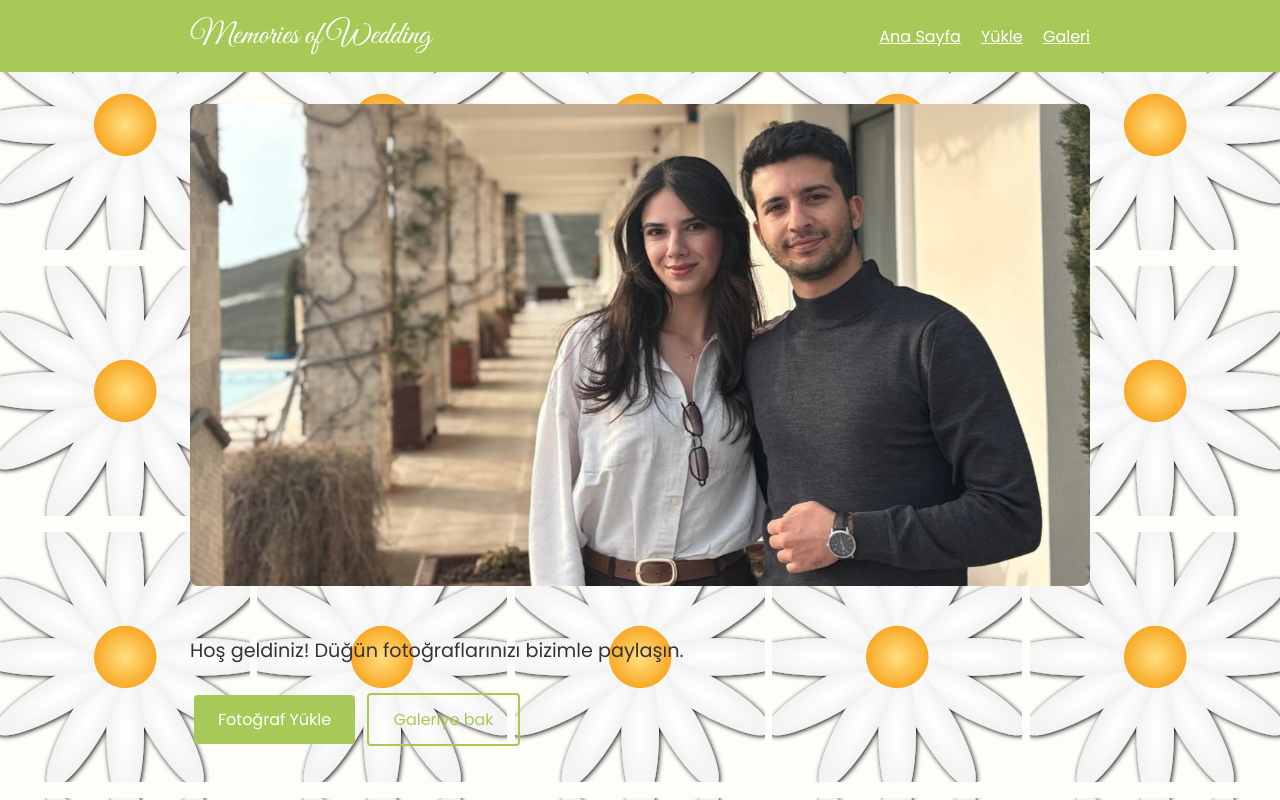
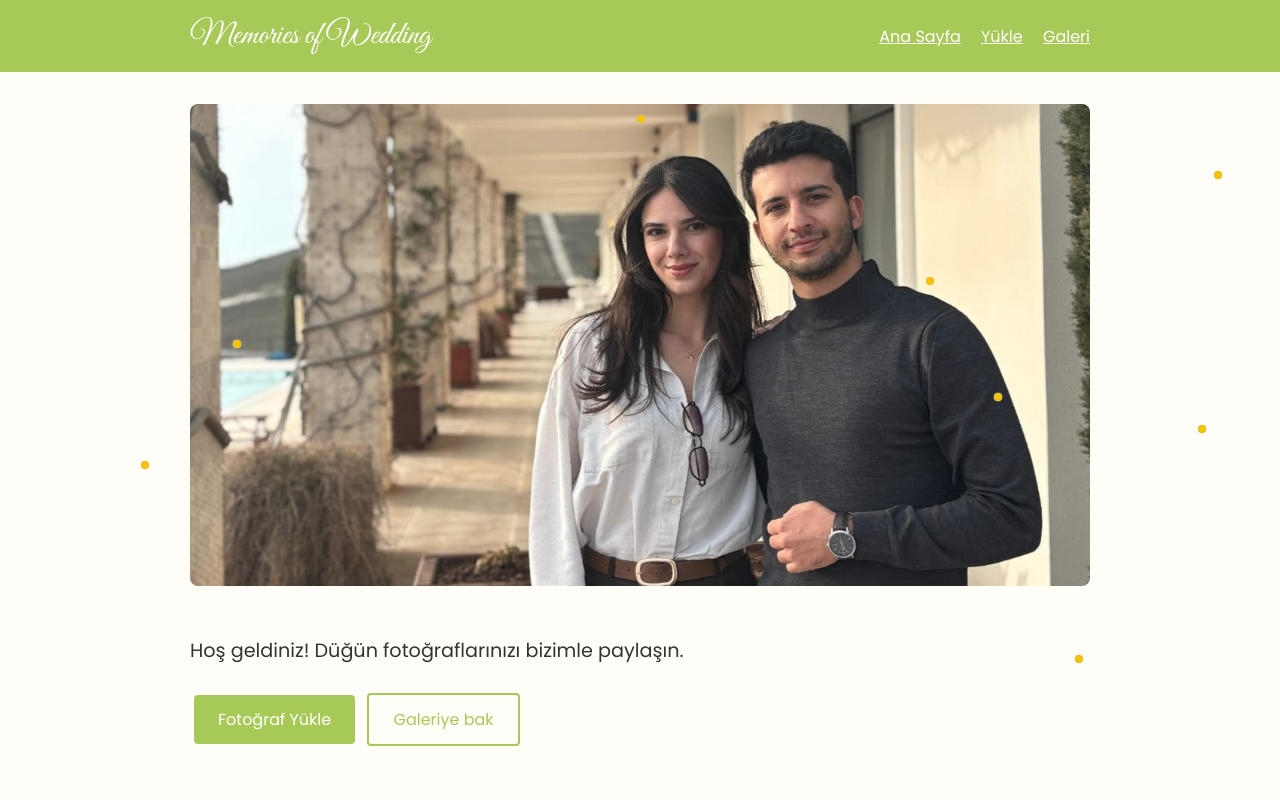
Before and after one commit to alibekirozer/Memoriesofwedding, a Flask app: page / in a window 1280 px wide. Run offline with Flask 3, Linux system fonts and the light colour scheme.

Commit message:
Add minimal floating daisy background

```diff
--- /dev/null
+++ b/static/daisies.js
@@ -0,0 +1,21 @@
+// Generate a few small floating daisies for a subtle background
+const count = 8; // fewer daisies for a minimal look
+for (let i = 0; i < count; i++) {
+  const daisy = document.createElement('div');
+  daisy.className = 'daisy';
+  daisy.style.left = Math.random() * 100 + '%';
+  daisy.style.top = Math.random() * 100 + '%';
+  daisy.style.animationDelay = `${Math.random() * -8}s`;
+
+  for (let j = 0; j < 8; j++) {
+    const petal = document.createElement('span');
+    petal.className = 'petal';
+    daisy.appendChild(petal);
+  }
+
+  const center = document.createElement('span');
+  center.className = 'center';
+  daisy.appendChild(center);
+
+  document.body.appendChild(daisy);
+}
--- a/static/styles.css
+++ b/static/styles.css
@@ -8,9 +8,6 @@
 body {
   font-family: 'Poppins', sans-serif;
   background-color: var(--secondary-color);
-  background-image: url('daisy.svg');
-  background-size: 250px 250px;
-  background-repeat: space; /* Daha aralıklı papatyalar */
   margin: 0;
   color: var(--text-color);
 }
@@ -113,3 +110,47 @@ nav a:hover {
   border-radius: 8px;
   object-fit: cover;
 }
+
+/* Minimal floating daisies */
+.daisy {
+  position: absolute;
+  width: 8px;
+  height: 8px;
+  transform-style: preserve-3d;
+  animation: float 10s ease-in-out infinite;
+}
+
+.daisy .center {
+  position: absolute;
+  width: 100%;
+  height: 100%;
+  background: #f7c600;
+  border-radius: 50%;
+  box-shadow: 0 0 2px rgba(0,0,0,0.2) inset;
+}
+
+.daisy .petal {
+  position: absolute;
+  width: 100%;
+  height: 40%;
+  top: 50%;
+  left: 0;
+  background: #fff;
+  border-radius: 50% 50% 0 0;
+  transform-origin: 50% 0;
+  box-shadow: 0 0 1px rgba(0,0,0,0.15);
+}
+
+.daisy .petal:nth-child(1)  { transform: rotate(  0deg) translateY(-100%); }
+.daisy .petal:nth-child(2)  { transform: rotate( 45deg) translateY(-100%); }
+.daisy .petal:nth-child(3)  { transform: rotate( 90deg) translateY(-100%); }
+.daisy .petal:nth-child(4)  { transform: rotate(135deg) translateY(-100%); }
+.daisy .petal:nth-child(5)  { transform: rotate(180deg) translateY(-100%); }
+.daisy .petal:nth-child(6)  { transform: rotate(225deg) translateY(-100%); }
+.daisy .petal:nth-child(7)  { transform: rotate(270deg) translateY(-100%); }
+.daisy .petal:nth-child(8)  { transform: rotate(315deg) translateY(-100%); }
+
+@keyframes float {
+  0%, 100% { transform: translateZ(0); }
+  50%      { transform: translateZ(15px); }
+}
--- a/templates/base.html
+++ b/templates/base.html
@@ -23,5 +23,6 @@
   <main class="container">
     {% block content %}{% endblock %}
   </main>
+  <script src="{{ url_for('static', filename='daisies.js') }}"></script>
 </body>
 </html>
```
